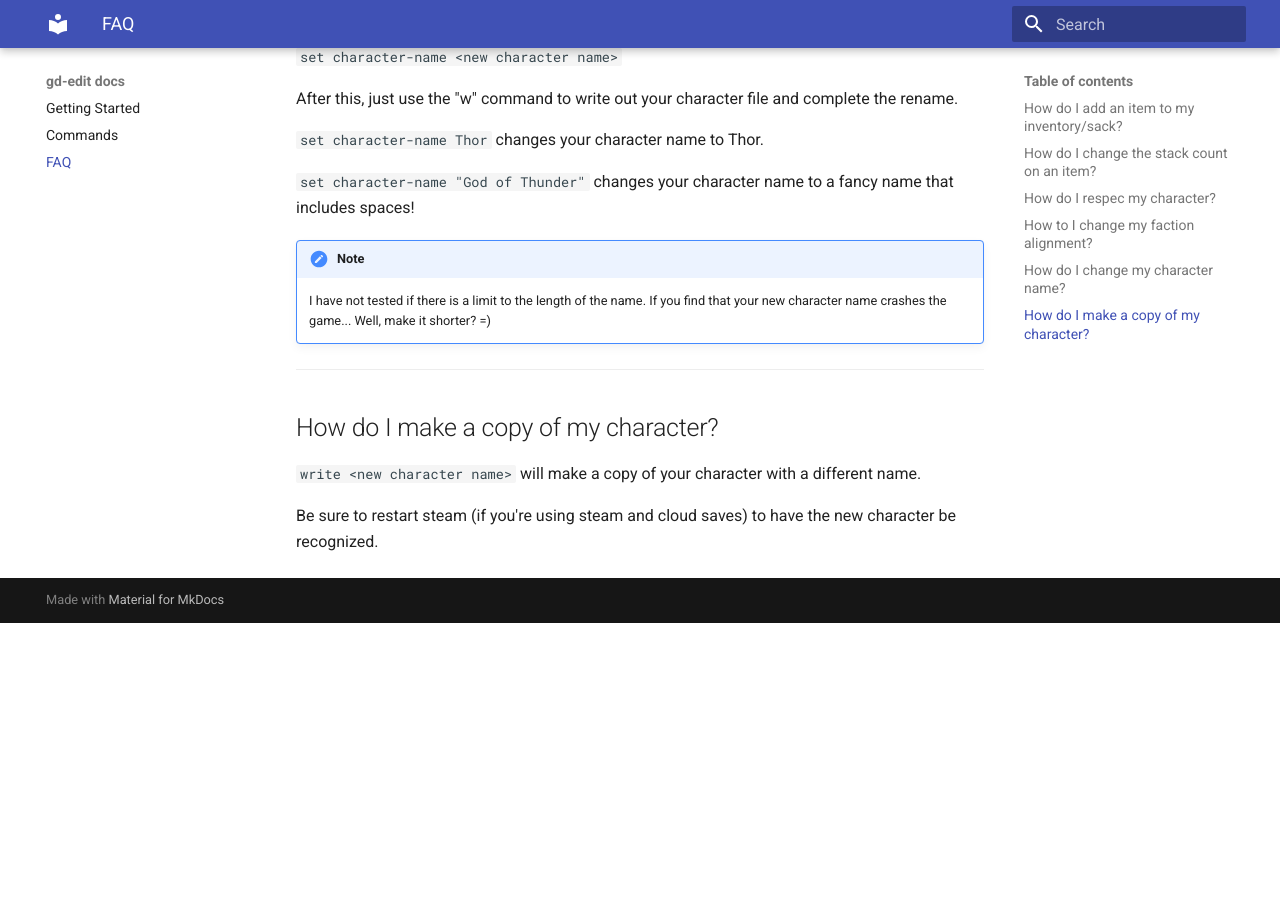
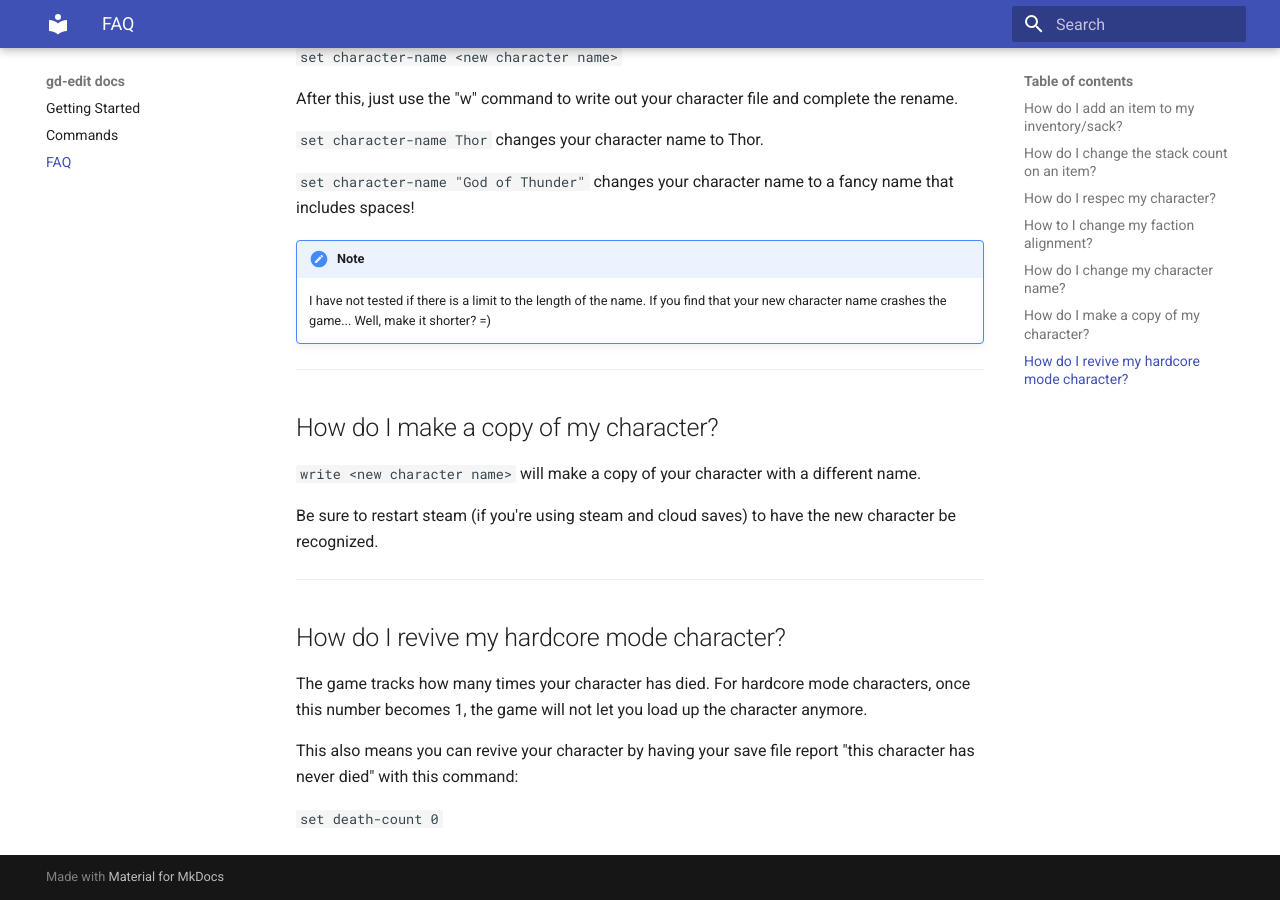
Before and after one commit to Odie/gd-edit-docs, an MkDocs documentation site: the page built from docs/faq.md, in a window 1280 px wide and 900 px high, scrolled down 1883 px. Built offline with MkDocs 1.6.1 and Material for MkDocs 9.7.7, drawn with Linux system fonts in a browser that asks for light colours; old or Windows-style settings are respelled for this version of MkDocs; before the commit the page ends 2506 px from its top, so only the background shows below that.

Commit message:
Adds "how to revive hc character" to faq

````diff
--- a/docs/faq.md
+++ b/docs/faq.md
@@ -99,3 +99,13 @@ different name.
 
 Be sure to restart steam (if you're using steam and cloud saves) to have the new
 character be recognized.
+
+---
+## How do I revive my hardcore mode character?
+The game tracks how many times your character has died. For hardcore mode characters, once
+this number becomes 1, the game will not let you load up the character anymore.
+
+This also means you can revive your character by having your save file report "this character
+has never died" with this command:
+
+```set death-count 0```
````
